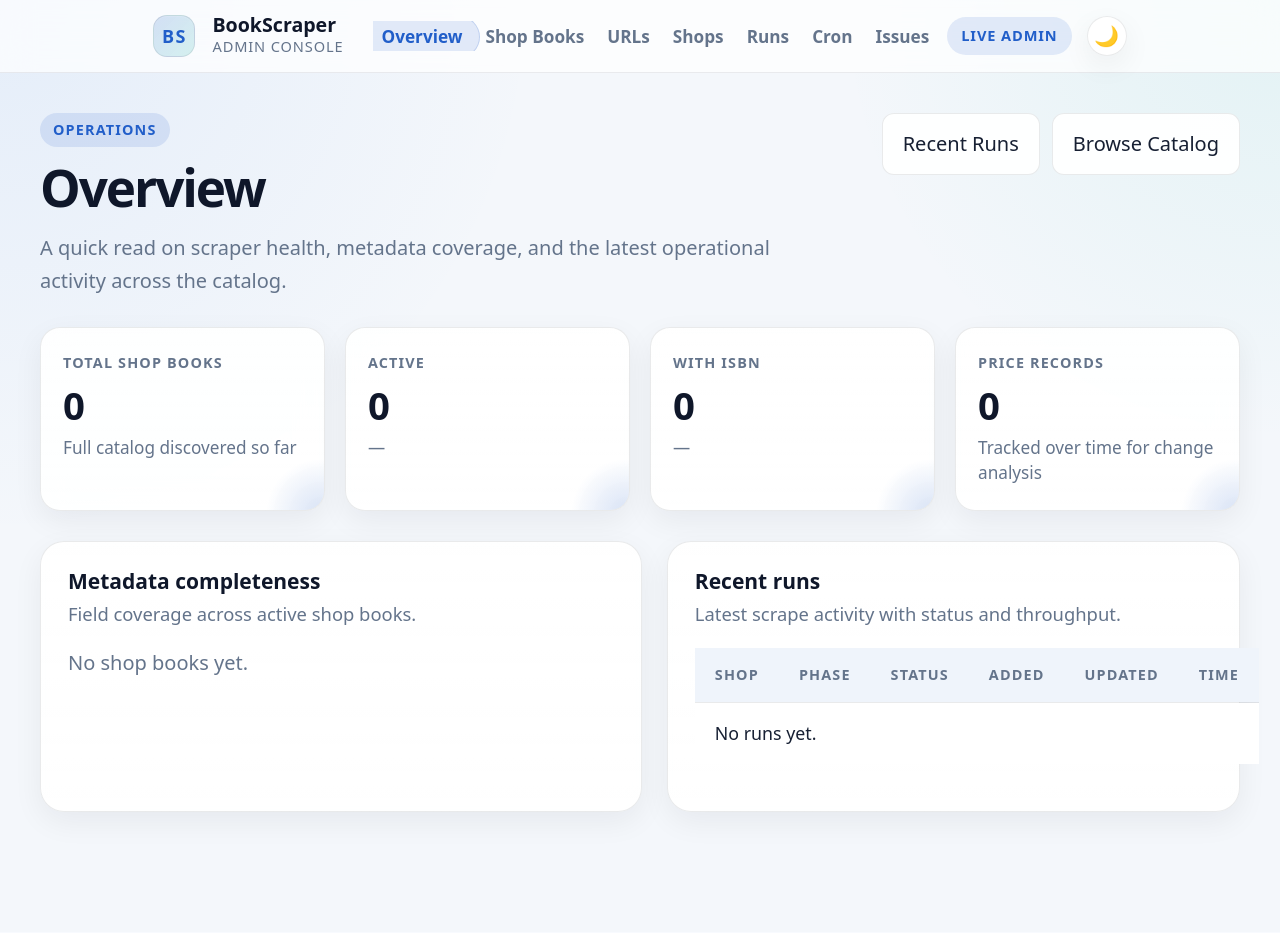
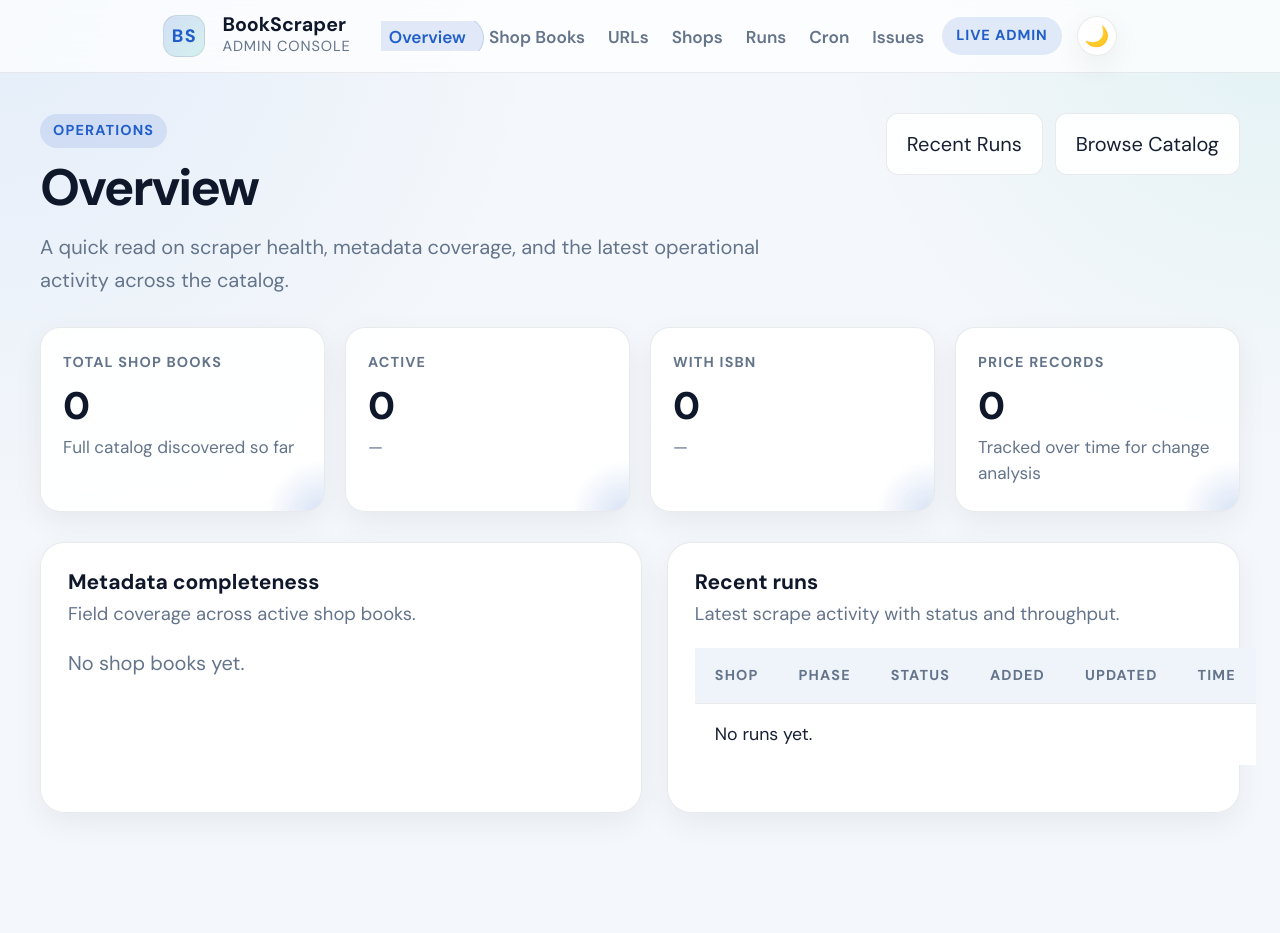
Before and after one commit to liberalu/booking-scraper, a FastAPI app: page / in a window 1280 px wide. Before the commit the page ends 818 px from the top, so only its background shows below. Run offline with FastAPI, Linux system fonts and the light colour scheme; some libraries are stand-ins or nearby versions.

Commit message:
style: add DM Sans font via Google Fonts CDN

```diff
--- a/book_scraper/dashboard/static/dashboard.css
+++ b/book_scraper/dashboard/static/dashboard.css
@@ -116,6 +116,10 @@
     --chart-5: #fb7185;
 }
 
+:root {
+    --pico-font-family: 'DM Sans', system-ui, sans-serif;
+}
+
 html,
 body {
     min-height: 100%;
@@ -123,6 +127,7 @@ body {
 
 body {
     margin: 0;
+    font-family: 'DM Sans', system-ui, sans-serif;
     color: var(--text-primary);
     background:
         radial-gradient(circle at top left, var(--page-bg-accent), transparent 34%),
--- a/book_scraper/dashboard/templates/base.html
+++ b/book_scraper/dashboard/templates/base.html
@@ -10,6 +10,8 @@
             document.documentElement.setAttribute('data-theme', theme);
         })();
     </script>
+    <link rel="preconnect" href="https://fonts.googleapis.com">
+    <link href="https://fonts.googleapis.com/css2?family=DM+Sans:ital,opsz,wght@0,9..40,400;0,9..40,500;0,9..40,600;0,9..40,700;0,9..40,800;1,9..40,400&display=swap" rel="stylesheet">
     <link rel="stylesheet" href="https://cdn.jsdelivr.net/npm/@picocss/pico@2/css/pico.min.css">
     <link rel="stylesheet" href="/static/dashboard.css">
     <script src="https://unpkg.com/htmx.org@1.9.12"></script>
```
